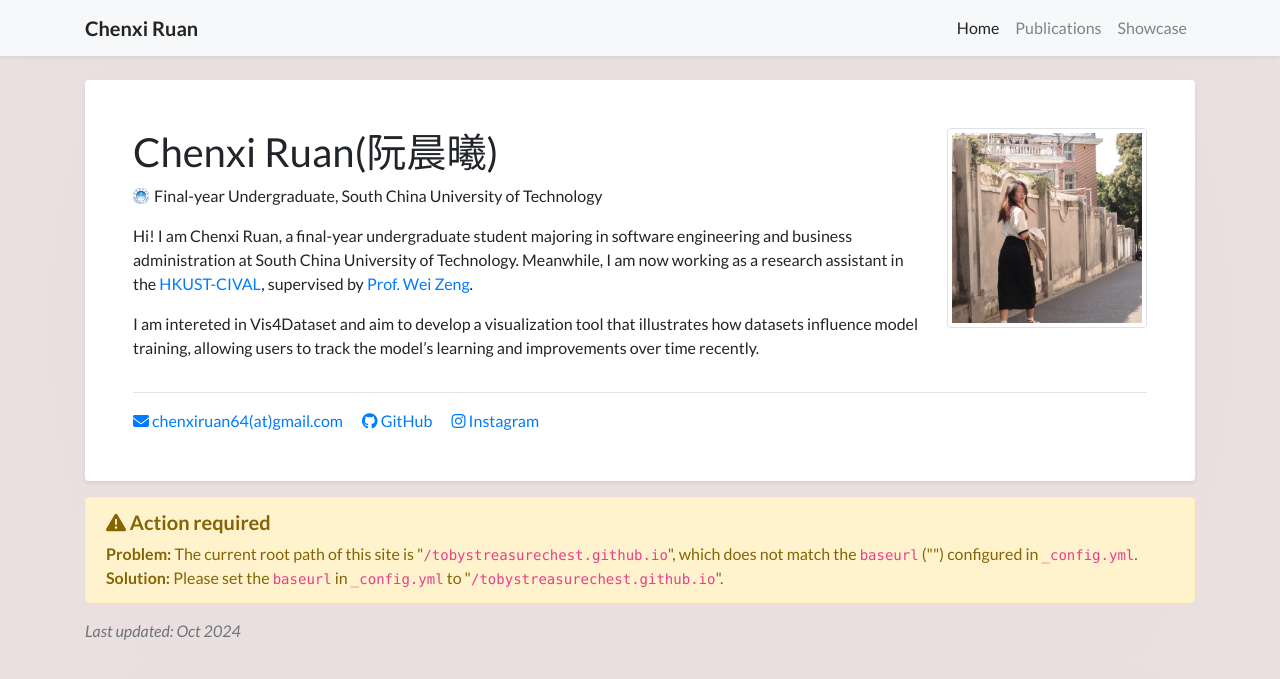
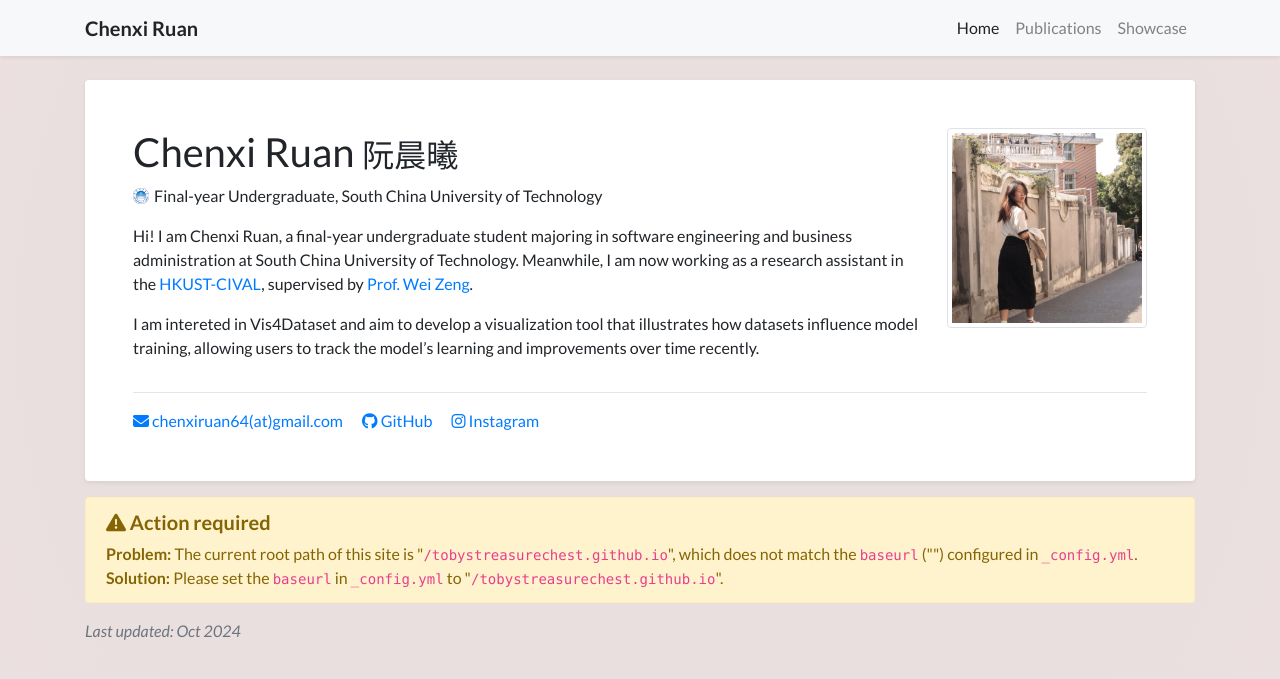
Before and after one commit to tobystreasurechest/tobystreasurechest.github.io, a Jekyll site: the page built from index.html, in a window 1280 px wide. Shown: the top 679 px of the page. Built offline with Jekyll 4.4.1, drawn with Linux system fonts in a browser that asks for light colours; nearby versions of some CDN libraries; a style sheet for code colours, icons or effects is not loaded.

```diff
--- a/_data/profile.yml
+++ b/_data/profile.yml
@@ -1,5 +1,5 @@
-primary_name: "Chenxi Ruan(阮晨曦)"
-secondary_name: ""
+primary_name: "Chenxi Ruan"
+secondary_name: "阮晨曦"
 navbar_name: "Chenxi Ruan"
 
 positions:
```
